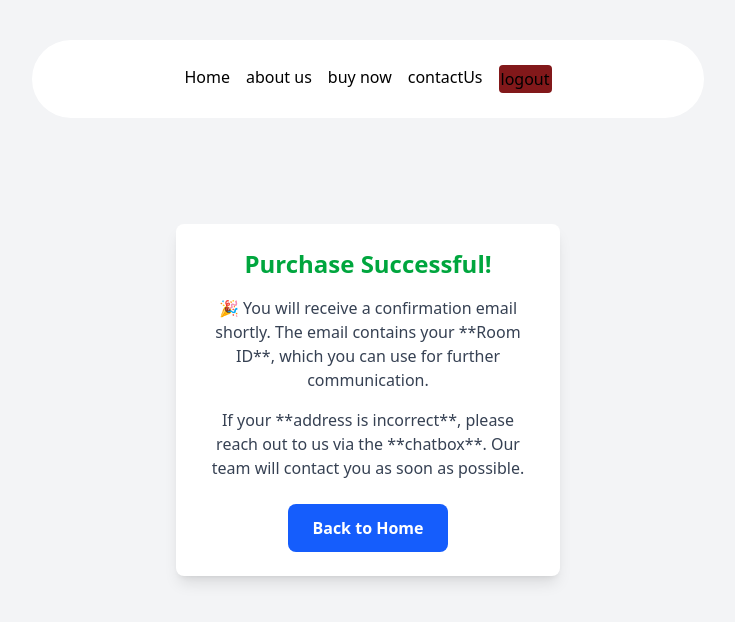
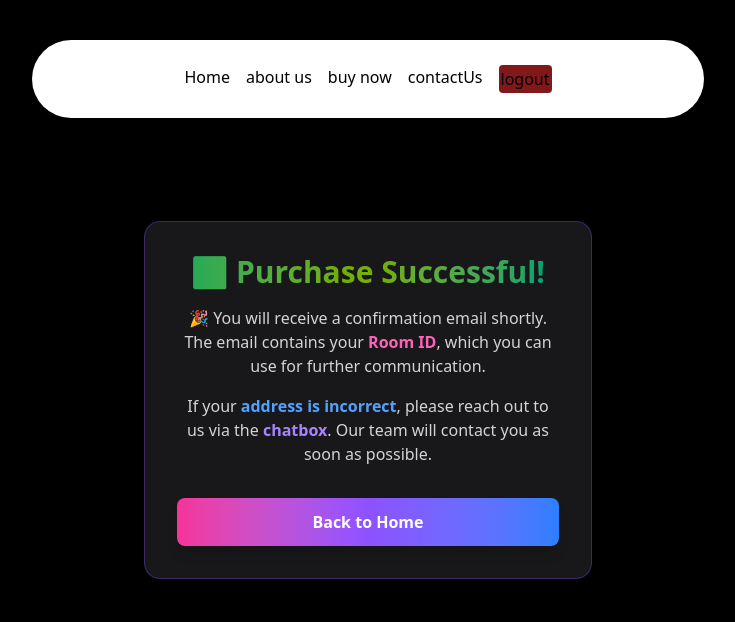
Before and after one commit to adityathodsare/safev-frontend-nextjs, a Next.js app: page /success in a window 1280 px wide. Shown: the top 622 px of the page, without its empty margins (272-1007 px from the left). Built offline with nearby package versions, Linux system fonts and the light colour scheme.

Commit message:
Your commit message

```diff
--- a/src/app/confirmPurchase/page.jsx
+++ b/src/app/confirmPurchase/page.jsx
@@ -34,27 +34,29 @@ export default function ConfirmPurchasePage() {
   };
 
   return (
-    <div className="flex flex-col items-center justify-center min-h-screen bg-gray-100 dark:bg-gray-900 px-4">
-      <div className="w-full max-w-md bg-white dark:bg-gray-800 shadow-lg rounded-lg p-6">
-        <h2 className="text-2xl font-bold text-gray-900 dark:text-white text-center mb-4">
+    <div className="flex flex-col items-center justify-center min-h-screen bg-black px-4">
+      <div className="w-full max-w-md bg-zinc-900 border border-violet-500/30 shadow-2xl rounded-2xl p-8">
+        <h2 className="text-3xl font-bold text-transparent bg-clip-text bg-gradient-to-r from-pink-500 via-violet-500 to-blue-500 text-center mb-6 animate-pulse">
           Confirm Your Purchase
         </h2>
-        <p className="text-gray-700 dark:text-gray-300 text-center mb-6">
+        <p className="text-sm text-zinc-300 text-center mb-6">
           Please review the details before proceeding. Once you confirm, you
           will receive an email confirmation.
         </p>
 
         {message ? (
-          <p className="text-green-600 dark:text-green-400 text-center font-semibold">
+          <p className="text-center text-green-400 font-semibold mb-4">
             {message}
           </p>
         ) : (
           <button
             onClick={handleConfirm}
             disabled={isProcessing}
-            className={`w-full px-6 py-3 ${
-              isProcessing ? "bg-gray-400" : "bg-blue-600 hover:bg-blue-700"
-            } text-white font-semibold rounded-lg transition duration-300 shadow-md`}
+            className={`w-full px-6 py-3 rounded-lg text-white font-bold transition duration-300 shadow-lg ${
+              isProcessing
+                ? "bg-gray-500 cursor-not-allowed"
+                : "bg-gradient-to-r from-pink-500 via-violet-500 to-blue-500 hover:opacity-90"
+            }`}
           >
             {isProcessing ? "Processing..." : "Confirm Purchase"}
           </button>
--- a/src/app/success/page.jsx
+++ b/src/app/success/page.jsx
@@ -6,22 +6,26 @@ export default function SuccessPage() {
   const router = useRouter();
 
   return (
-    <div className="flex flex-col items-center justify-center min-h-screen bg-gray-100 dark:bg-gray-900 text-gray-900 dark:text-white">
-      <div className="bg-white dark:bg-gray-800 shadow-lg rounded-lg p-6 w-96 text-center">
-        <h2 className="text-2xl font-bold text-green-600">
-          Purchase Successful!
+    <div className="flex flex-col items-center justify-center min-h-screen bg-black text-white px-4">
+      <div className="bg-zinc-900 border border-violet-500/30 shadow-2xl rounded-2xl p-8 w-full max-w-md text-center">
+        <h2 className="text-3xl font-extrabold text-transparent bg-clip-text bg-gradient-to-r from-green-400 via-lime-400 to-emerald-400 mb-4 animate-pulse">
+          ✅ Purchase Successful!
         </h2>
-        <p className="mt-4 text-gray-700 dark:text-gray-300">
+        <p className="text-zinc-300 mb-4">
           🎉 You will receive a confirmation email shortly. The email contains
-          your **Room ID**, which you can use for further communication.
+          your <span className="font-bold text-pink-400">Room ID</span>, which
+          you can use for further communication.
         </p>
-        <p className="mt-4 text-gray-700 dark:text-gray-300">
-          If your **address is incorrect**, please reach out to us via the
-          **chatbox**. Our team will contact you as soon as possible.
+        <p className="text-zinc-300 mb-4">
+          If your{" "}
+          <span className="font-bold text-blue-400">address is incorrect</span>,
+          please reach out to us via the
+          <span className="font-bold text-violet-400"> chatbox</span>. Our team
+          will contact you as soon as possible.
         </p>
         <button
           onClick={() => router.push("/")}
-          className="mt-6 px-6 py-3 bg-blue-600 text-white font-semibold rounded-lg hover:bg-blue-700 transition duration-300"
+          className="mt-4 w-full px-6 py-3 rounded-lg text-white font-bold bg-gradient-to-r from-pink-500 via-violet-500 to-blue-500 hover:opacity-90 transition duration-300 shadow-lg"
         >
           Back to Home
         </button>
```
